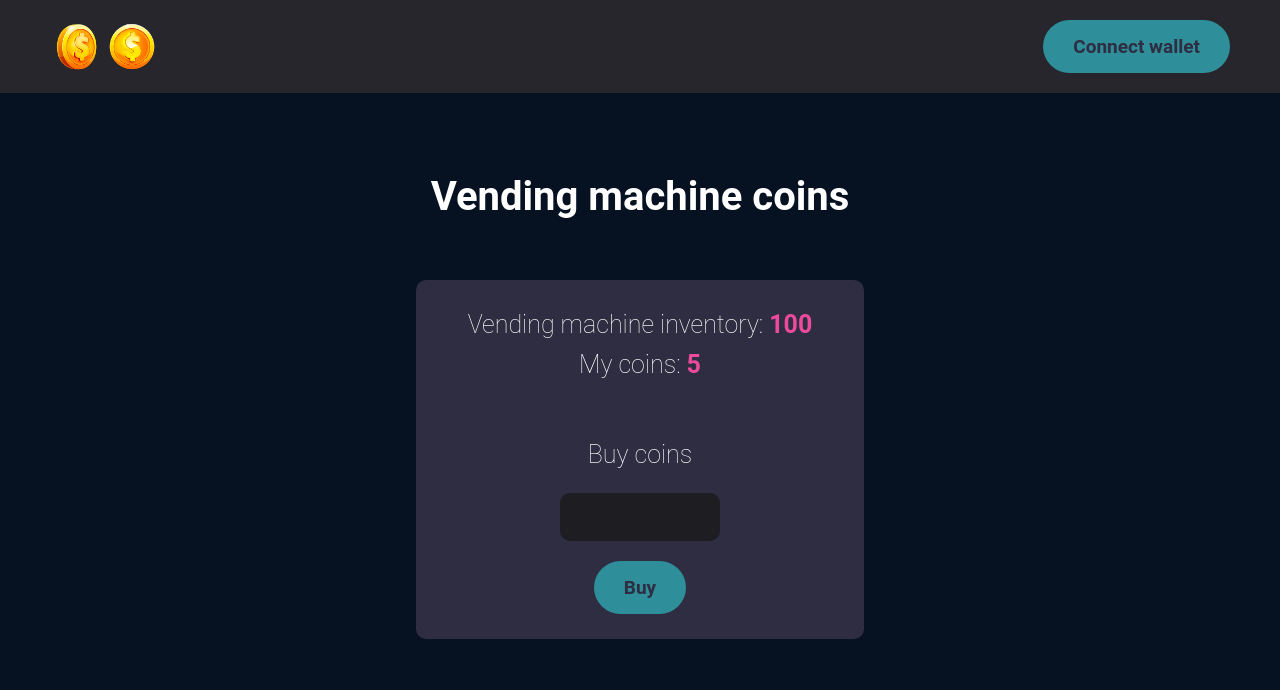
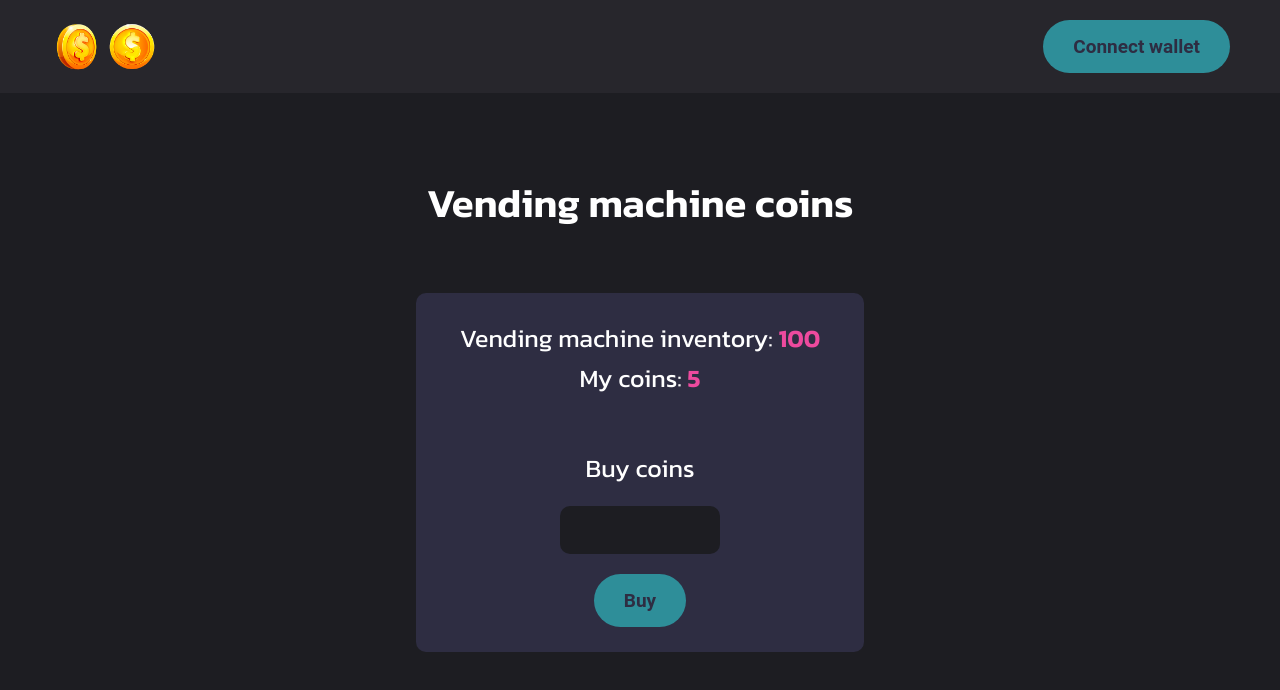
Before and after one commit to GustavoGJesus/vending-machine-coins-web3, a Next.js app: page / in a window 1280 px wide. Shown: the top 690 px of the page. Built offline with nearby package versions, Linux system fonts and the light colour scheme.

Commit message:
chore: 🤖 add new font and styles input focus

```diff
--- a/src/styles/globals.ts
+++ b/src/styles/globals.ts
@@ -12,14 +12,18 @@ const GlobalStyle = createGlobalStyle`
   }
 
   body{
-    font-family: "Roboto", sans-serif;
-    background: #061221;
+    font-family: 'Kanit', sans-serif;
+    background: #1D1D22;
     color: white;
   }
 
   input, textarea, select, button{
     font: 400 1rem "Roboto", sans-serif;
   }
+
+textarea:focus, input:focus{
+  outline: none;
+}
 
   button{
     cursor: pointer;
```
